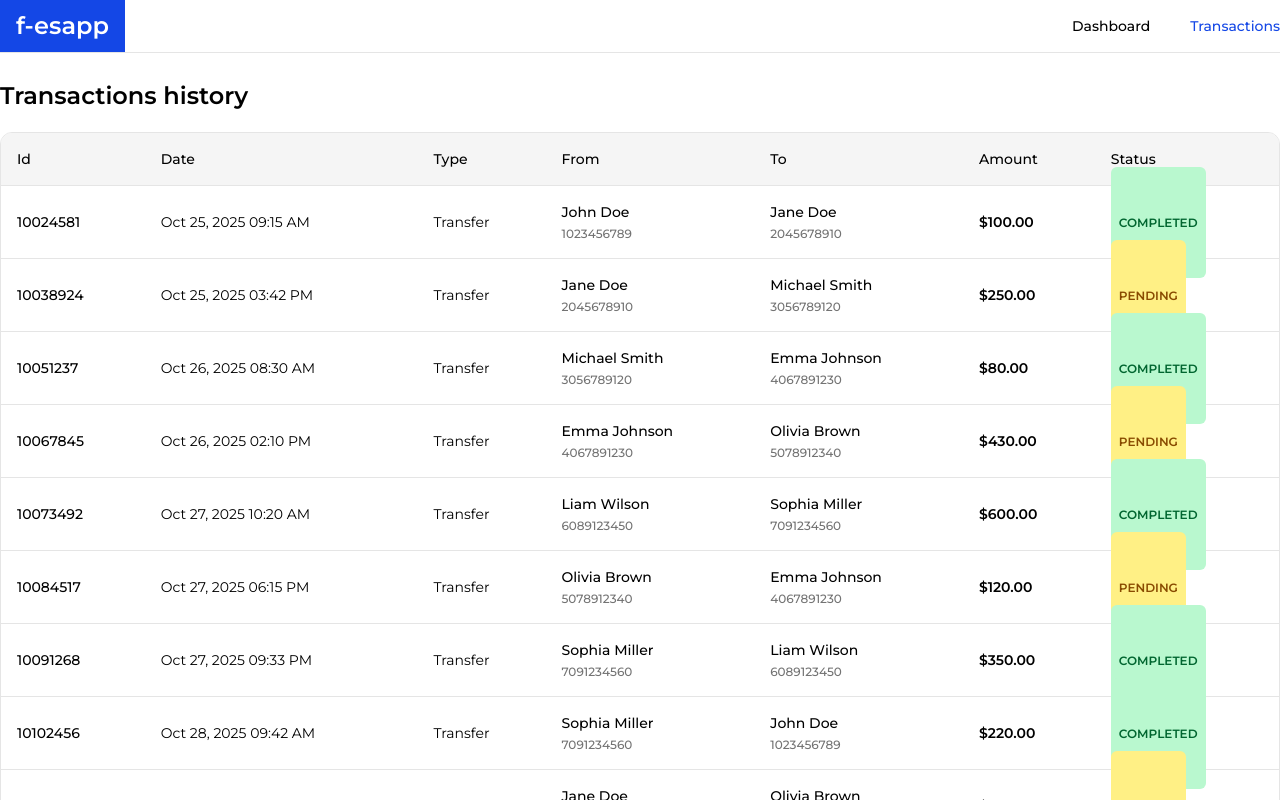
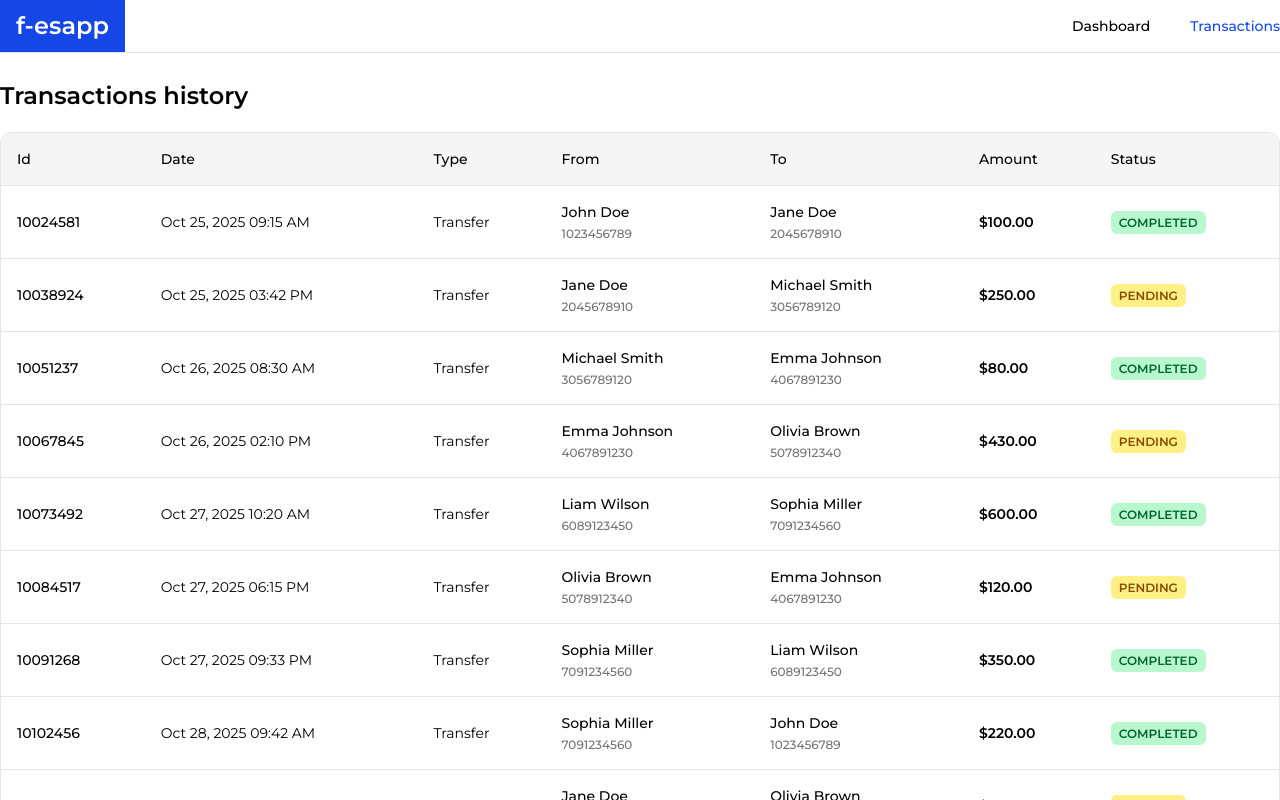
Before and after one commit to alexsantosquispe/fake-esapp, a React (Vite) app: page /history in a window 1280 px wide. Shown: the top 800 px of the page. Built offline with nearby package versions, Linux system fonts and the light colour scheme.

Commit message:
fix: styles padding fixed

```diff
--- a/src/components/molecules/TransactionsTable/components/StatusCell.tsx
+++ b/src/components/molecules/TransactionsTable/components/StatusCell.tsx
@@ -16,7 +16,7 @@ export const StatusCell = ({ status }: StatusCellProps) => {
     <Cell>
       <span
         className={twMerge(
-          'rounded-md px-2 py-12 text-xs font-semibold uppercase',
+          'rounded-md px-2 py-1 text-xs font-semibold uppercase',
           statusStyles
         )}
       >
```
